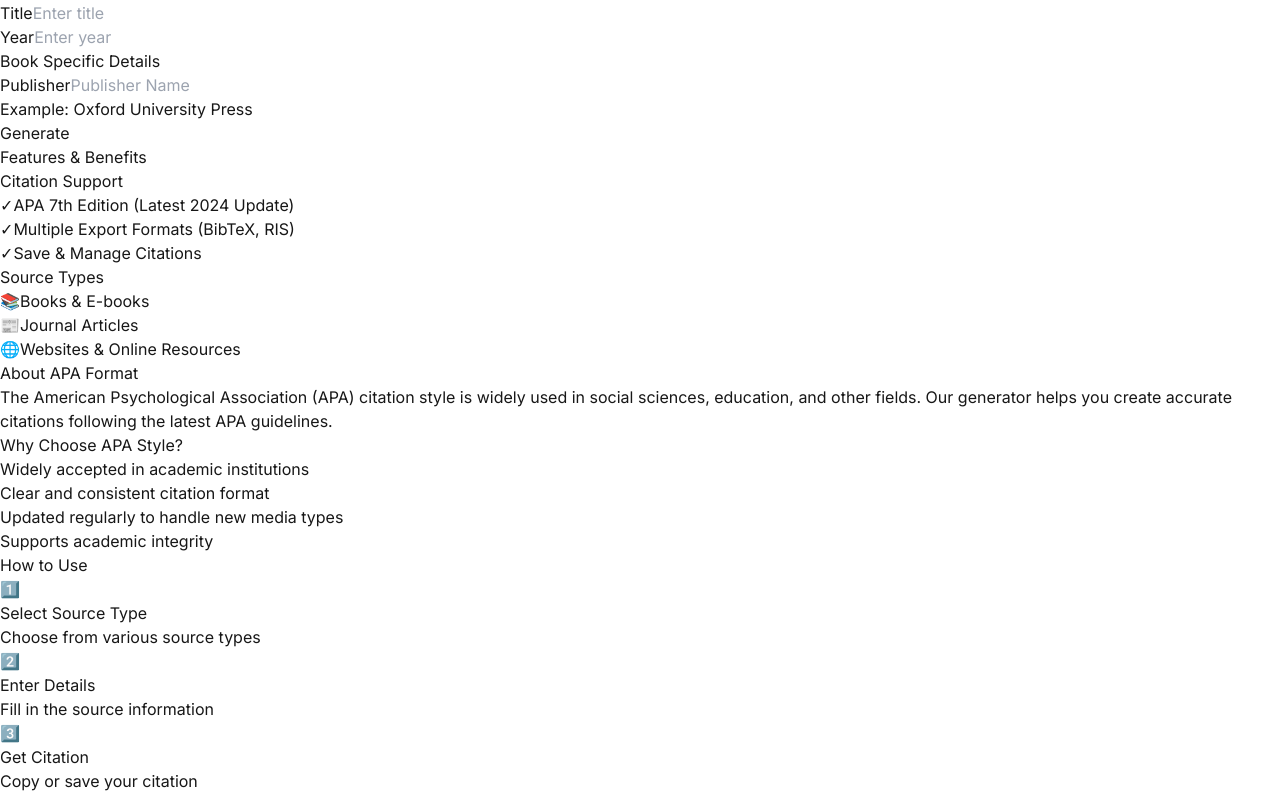
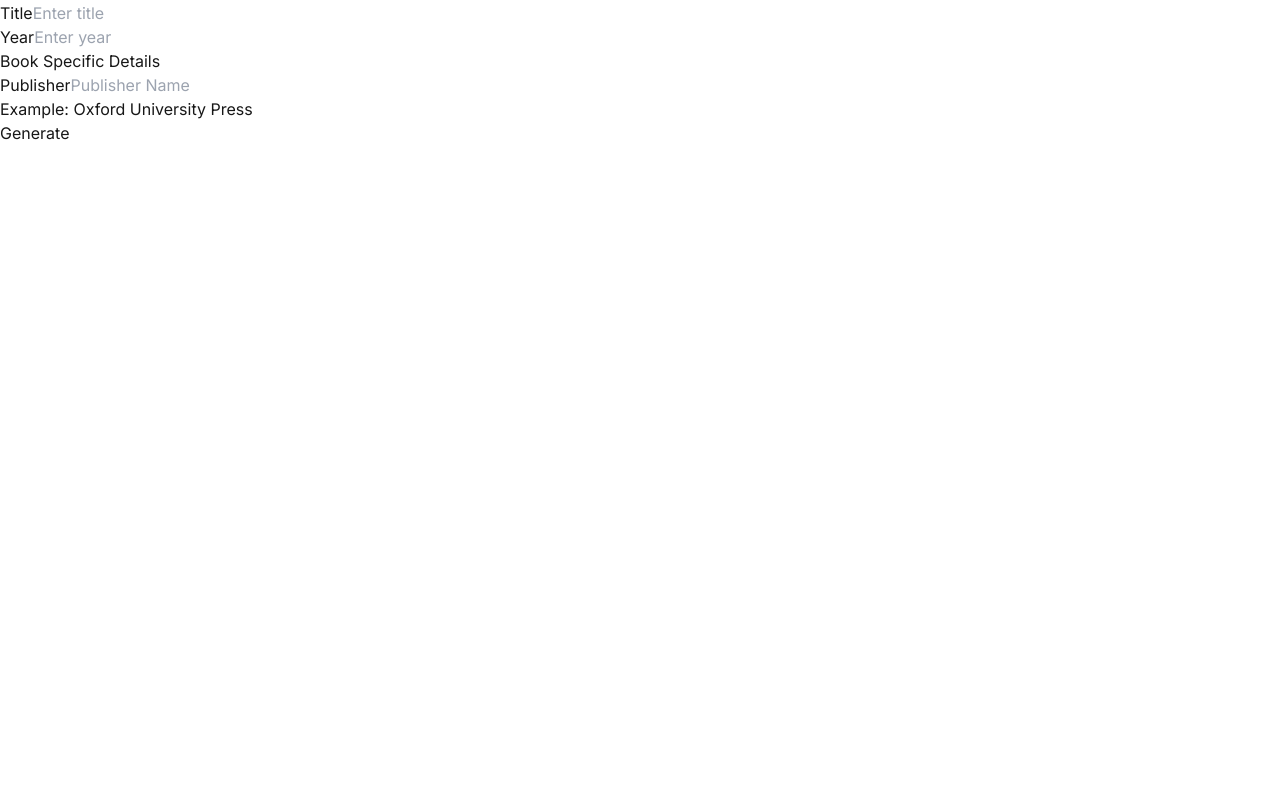
Before and after one commit to wawayes/apa-citation-generator, a Next.js app: page / in a window 1280 px wide. Shown: the part 359-1152 px from the top of the page. After the commit the page ends 800 px from the top, so only its background shows below. Built offline with nearby package versions, Linux system fonts and the light colour scheme.

Commit message:
fix vercel

```diff
--- a/src/app/page.tsx
+++ b/src/app/page.tsx
@@ -19,88 +19,6 @@
 
           {/* Citation Generator */}
           <CitationForm onSave={() => {}} />
-
-          {/* Features Section */}
-          <section className="bg-white rounded-xl shadow-sm p-8">
-            <h2 className="text-2xl font-bold text-gray-900 mb-6">Features & Benefits</h2>
-            <div className="grid md:grid-cols-2 gap-8">
-              <div>
-                <h3 className="text-lg font-semibold text-gray-900 mb-4">Citation Support</h3>
-                <ul className="space-y-3 text-gray-600">
-                  <li className="flex items-start">
-                    <span className="mr-2">✓</span>
-                    <span>APA 7th Edition (Latest 2024 Update)</span>
-                  </li>
-                  <li className="flex items-start">
-                    <span className="mr-2">✓</span>
-                    <span>Multiple Export Formats (BibTeX, RIS)</span>
-                  </li>
-                  <li className="flex items-start">
-                    <span className="mr-2">✓</span>
-                    <span>Save & Manage Citations</span>
-                  </li>
-                </ul>
-              </div>
-              <div>
-                <h3 className="text-lg font-semibold text-gray-900 mb-4">Source Types</h3>
-                <ul className="space-y-3 text-gray-600">
-                  <li className="flex items-start">
-                    <span className="mr-2">📚</span>
-                    <span>Books & E-books</span>
-                  </li>
-                  <li className="flex items-start">
-                    <span className="mr-2">📰</span>
-                    <span>Journal Articles</span>
-                  </li>
-                  <li className="flex items-start">
-                    <span className="mr-2">🌐</span>
-                    <span>Websites & Online Resources</span>
-                  </li>
-                </ul>
-              </div>
-            </div>
-          </section>
-
-          {/* About APA Format */}
-          <section className="bg-white rounded-xl shadow-sm p-8">
-            <h2 className="text-2xl font-bold text-gray-900 mb-6">About APA Format</h2>
-            <div className="prose max-w-none text-gray-600">
-              <p className="mb-4">
-                The American Psychological Association (APA) citation style is widely used in social sciences,
-                education, and other fields. Our generator helps you create accurate citations following the
-                latest APA guidelines.
-              </p>
-              <h3 className="text-lg font-semibold text-gray-900 mt-6 mb-4">Why Choose APA Style?</h3>
-              <ul className="space-y-3">
-                <li>Widely accepted in academic institutions</li>
-                <li>Clear and consistent citation format</li>
-                <li>Updated regularly to handle new media types</li>
-                <li>Supports academic integrity</li>
-              </ul>
-            </div>
-          </section>
-
-          {/* How to Use */}
-          <section className="bg-white rounded-xl shadow-sm p-8">
-            <h2 className="text-2xl font-bold text-gray-900 mb-6">How to Use</h2>
-            <div className="grid md:grid-cols-3 gap-6">
-              <div className="text-center p-4">
-                <div className="text-3xl mb-4">1️⃣</div>
-                <h3 className="font-semibold mb-2">Select Source Type</h3>
-                <p className="text-gray-600">Choose from various source types</p>
-              </div>
-              <div className="text-center p-4">
-                <div className="text-3xl mb-4">2️⃣</div>
-                <h3 className="font-semibold mb-2">Enter Details</h3>
-                <p className="text-gray-600">Fill in the source information</p>
-              </div>
-              <div className="text-center p-4">
-                <div className="text-3xl mb-4">3️⃣</div>
-                <h3 className="font-semibold mb-2">Get Citation</h3>
-                <p className="text-gray-600">Copy or save your citation</p>
-              </div>
-            </div>
-          </section>
         </div>
       </div>
     </main>
--- a/src/components/CitationForm.tsx
+++ b/src/components/CitationForm.tsx
@@ -120,9 +120,12 @@
 }
 
 const CitationForm: React.FC<CitationFormProps> = ({ onSave }) => {
-  const [resourceType, setResourceType] = useState(() =>
-    localStorage.getItem('citationResourceType') || 'book'
-  );
+  const [resourceType, setResourceType] = useState(() => {
+    if (typeof window !== 'undefined') {
+      return localStorage.getItem('citationResourceType') || 'book';
+    }
+    return 'book';
+  });
   const [authors, setAuthors] = useState(() =>
     localStorage.getItem('citationAuthors') || ''
   );
@@ -137,9 +140,12 @@
   );
   const [citation, setCitation] = useState('');
   const [additionalFields, setAdditionalFields] = useState<Record<string, string>>({});
-  const [apaVersion, setApaVersion] = useState(() =>
-    localStorage.getItem('citationApaVersion') || '7'
-  );
+  const [apaVersion, setApaVersion] = useState(() => {
+    if (typeof window !== 'undefined') {
+      return localStorage.getItem('citationApaVersion') || '7';
+    }
+    return '7';
+  });
   const [savedCitations, setSavedCitations] = useState<Citation[]>(() => {
     if (typeof window !== 'undefined') {
       const saved = localStorage.getItem('savedCitations');
```
